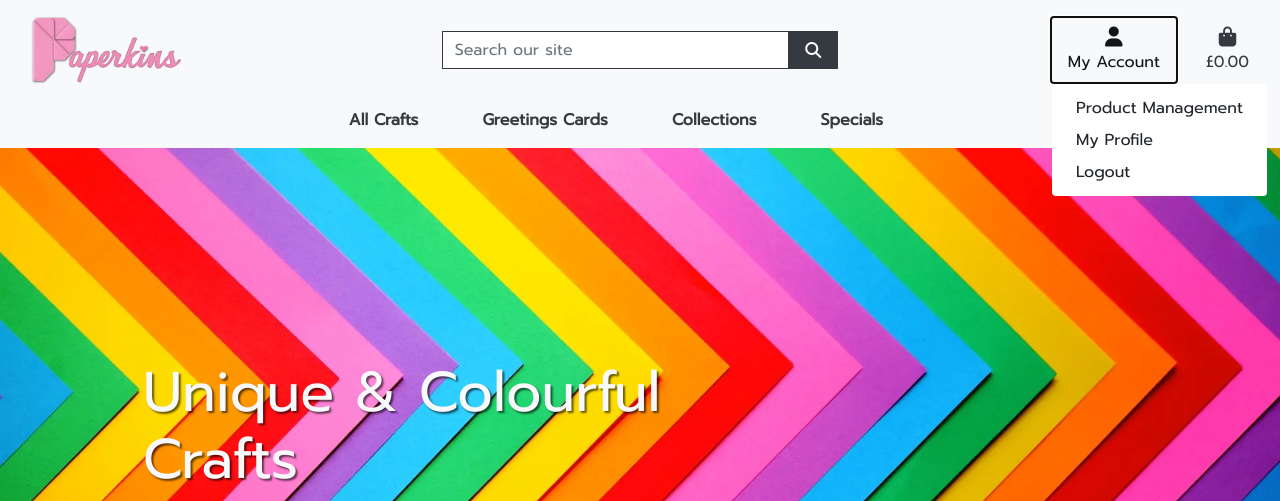
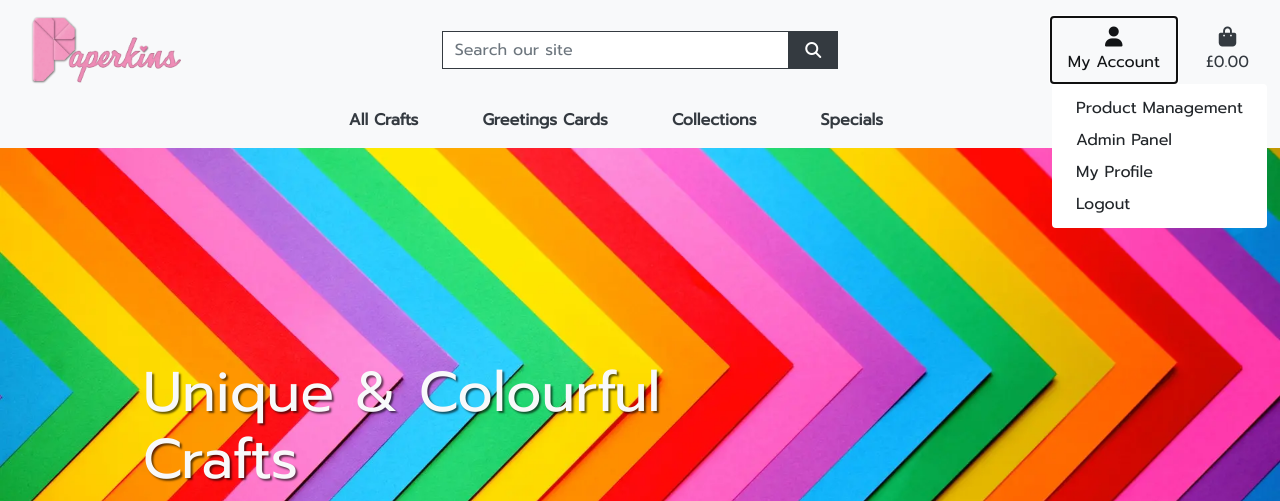
Before and after one commit to Niki-Tester/paperkins, a Django app: page / in a window 1280 px wide, after a click on "My Account". Shown: the top 501 px of the page. Run offline with Django 3.2, Linux system fonts and the light colour scheme; the visitor is signed in with stand-in values (Sample User, id 1); some libraries are stand-ins or nearby versions.

Commit message:
feat: add admin panel link

```diff
--- a/templates/base.html
+++ b/templates/base.html
@@ -67,6 +67,7 @@
                                 {% if request.user.is_authenticated %}
                                     {% if request.user.is_superuser %}
                                         <a href="" class="dropdown-item">Product Management</a>
+                                        <a href="/admin" class="dropdown-item">Admin Panel</a>
                                     {% endif %}
                                     <a href="" class="dropdown-item">My Profile</a>
                                     <a href="{% url 'account_logout' %}" class="dropdown-item">Logout</a>
```
